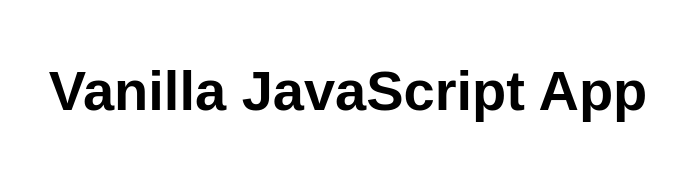
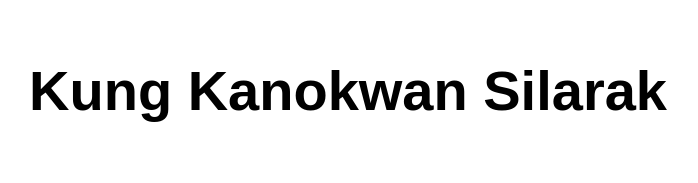
Before and after one commit to KanokwanKKU/StoneKKU, a website: page src/index.html in a window 1280 px wide. Shown: the whole page, without its empty margins (292-990 px from the left). Drawn offline with Linux system fonts and the light colour scheme.

Commit message:
Update index.html

```diff
--- a/src/index.html
+++ b/src/index.html
@@ -10,7 +10,7 @@
 
 <body>
   <main>
-    <h1>Vanilla JavaScript App</h1>
+    <h1>Kung Kanokwan Silarak</h1>
   </main>
 </body>
 
```
